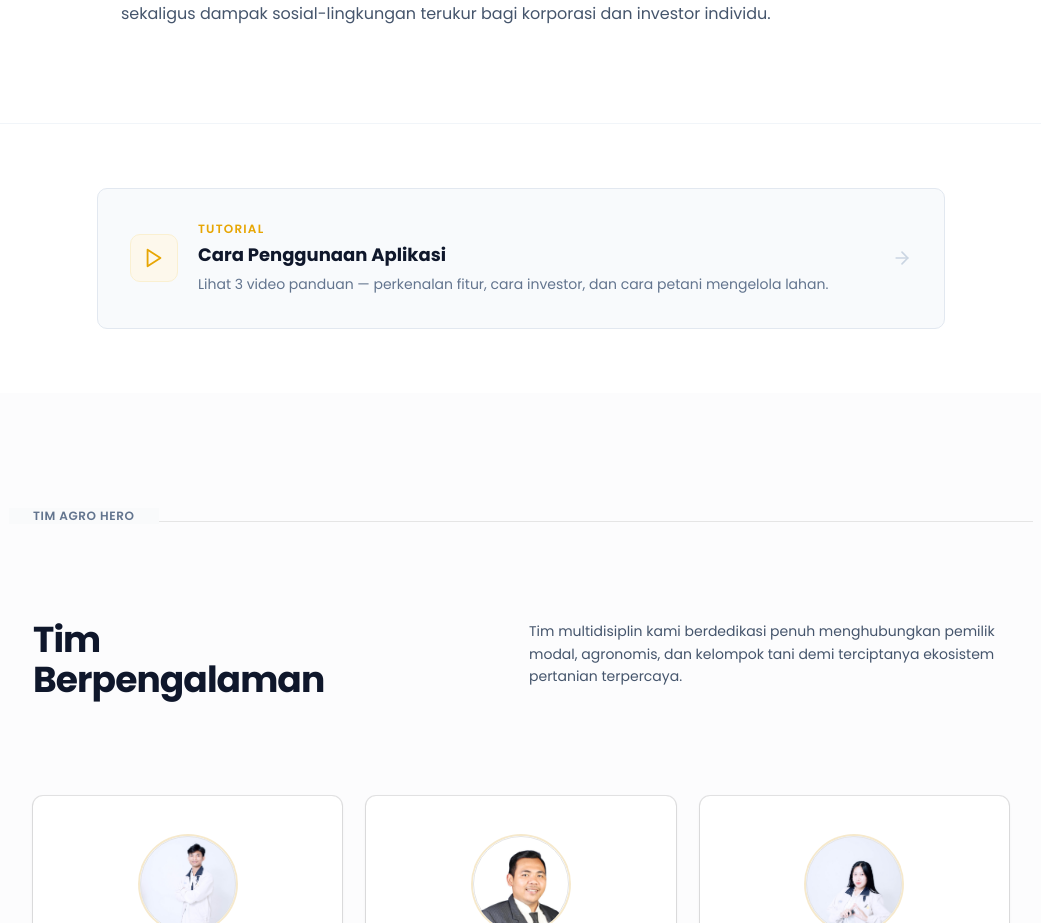
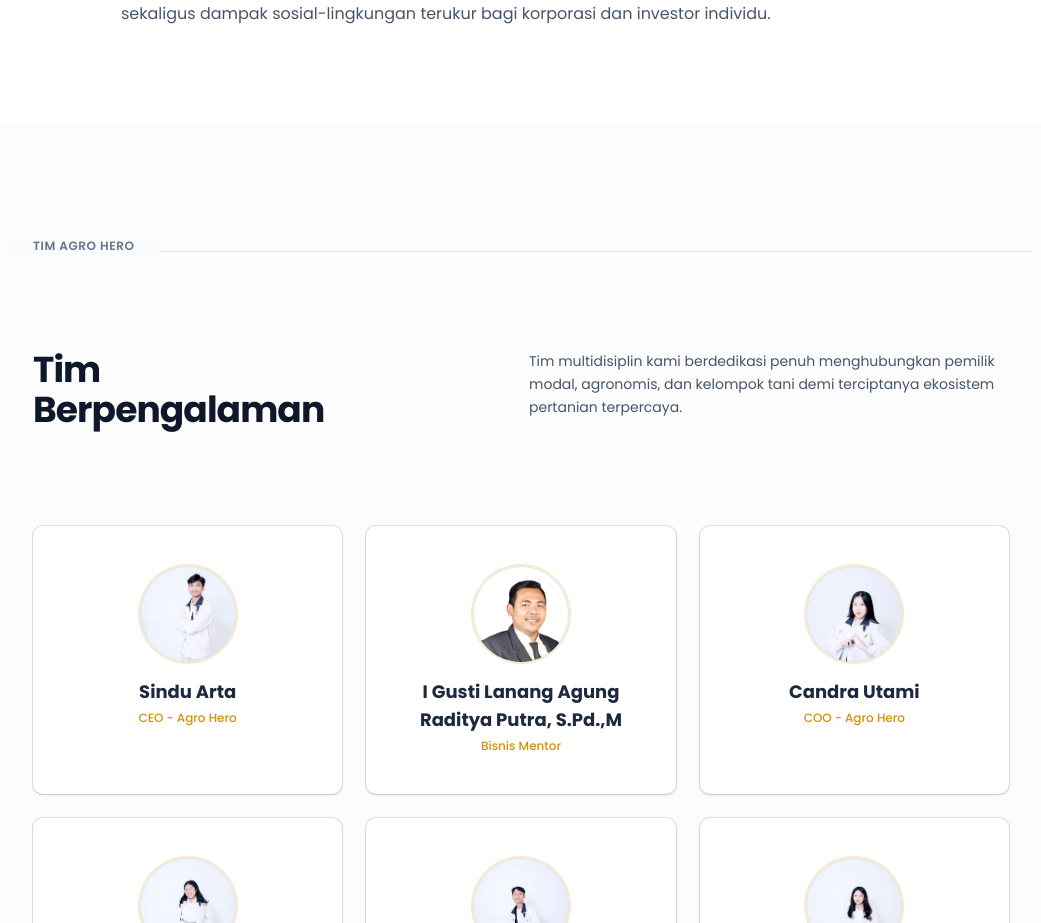
Before and after one commit to kadeksinduarta/agrohero, a Next.js app: page /tentang-kami in a window 1280 px wide. Shown: the part 1166-2089 px from the top of the page, without its empty margins (119-1160 px from the left). Built offline with nearby package versions, Linux system fonts and the light colour scheme.

Commit message:
menambahkan halaman tentang kami

```diff
--- a/src/app/tentang-kami/page.tsx
+++ b/src/app/tentang-kami/page.tsx
@@ -96,35 +96,6 @@ export default function TentangKamiPage() {
 
           </div>
         </section>
-
-        {/* ── CARA PENGGUNAAN ──────────────────────────────────────── */}
-        <section className="py-16 bg-white border-t border-slate-100">
-          <div className="mx-auto max-w-4xl px-4 sm:px-6">
-            <Link
-              href="/tentang-kami/cara-penggunaan"
-              className="group flex items-center justify-between rounded-2xl border border-slate-200 bg-slate-50 hover:bg-white hover:border-orange-200 hover:shadow-md transition-all p-6 sm:p-8"
-            >
-              <div className="flex items-center gap-5">
-                <div className="shrink-0 h-12 w-12 rounded-xl bg-orange-50 border border-orange-100 flex items-center justify-center text-orange-500 group-hover:bg-orange-100 transition-colors">
-                  <svg xmlns="http://www.w3.org/2000/svg" width="22" height="22" viewBox="0 0 24 24" fill="none" stroke="currentColor" strokeWidth="2" strokeLinecap="round" strokeLinejoin="round">
-                    <polygon points="5 3 19 12 5 21 5 3" />
-                  </svg>
-                </div>
-                <div>
-                  <p className="text-xs font-semibold uppercase tracking-widest text-orange-500 mb-1">Tutorial</p>
-                  <h2 className="text-lg font-bold text-slate-900">Cara Penggunaan Aplikasi</h2>
-                  <p className="text-sm text-slate-500 mt-1 leading-relaxed">
-                    Lihat 3 video panduan — perkenalan fitur, cara investor, dan cara petani mengelola lahan.
-                  </p>
-                </div>
-              </div>
-              <svg xmlns="http://www.w3.org/2000/svg" width="20" height="20" viewBox="0 0 24 24" fill="none" stroke="currentColor" strokeWidth="2" strokeLinecap="round" strokeLinejoin="round" className="shrink-0 text-slate-300 group-hover:text-orange-400 transition-colors group-hover:translate-x-0.5">
-                <path d="M5 12h14" /><path d="m12 5 7 7-7 7" />
-              </svg>
-            </Link>
-          </div>
-        </section>
-
         {/* ── TEAM ─────────────────────────────────────────────────── */}
         <TeamSection />
       </main>
```
